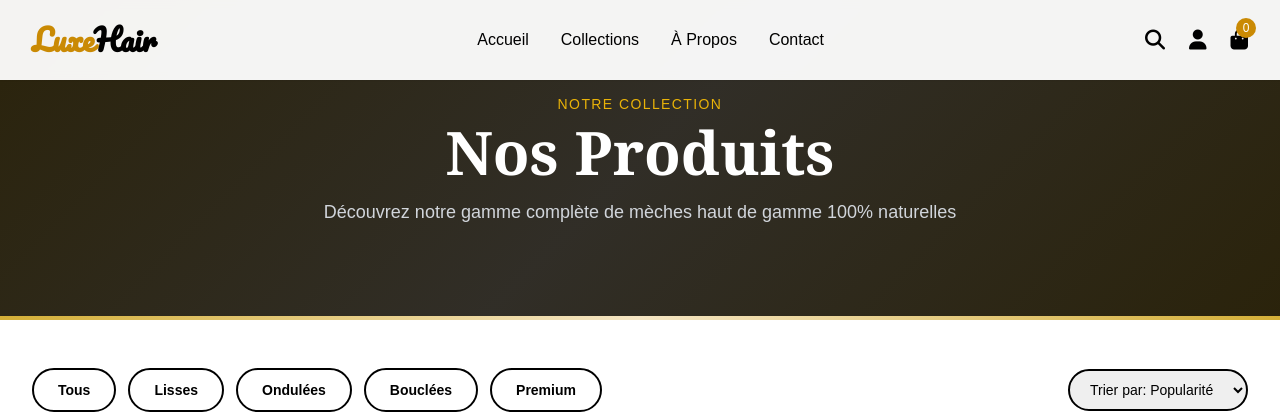
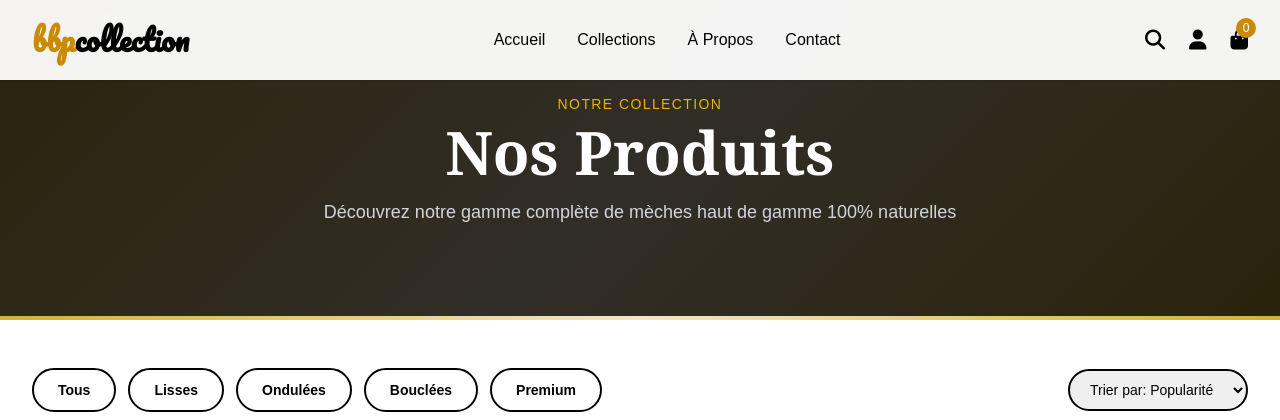
Before and after one commit to ktbm12/bbpcolection, a Django app: page /product in a window 1280 px wide. Shown: the top 420 px of the page. Run offline with Django 5.2, Linux system fonts and the light colour scheme; data that the repository does not hold is empty; parts of the project's set-up code (start-up, migrations or seed data) failed here and were passed over; some web fonts are replaced.

Commit message:
update font

```diff
--- a/bbpproject/bbpproject/templates/pages/include/navbar.html
+++ b/bbpproject/bbpproject/templates/pages/include/navbar.html
@@ -4,7 +4,7 @@
             <!-- Logo -->
             <div class="flex items-center">
                 <h1 class="text-3xl font-pacifico font-bold text-black">
-                    <span class="text-yellow-600">Luxe</span>Hair
+                    <span class="text-yellow-600">bbp</span>collection
                 </h1>
             </div>
 
```
